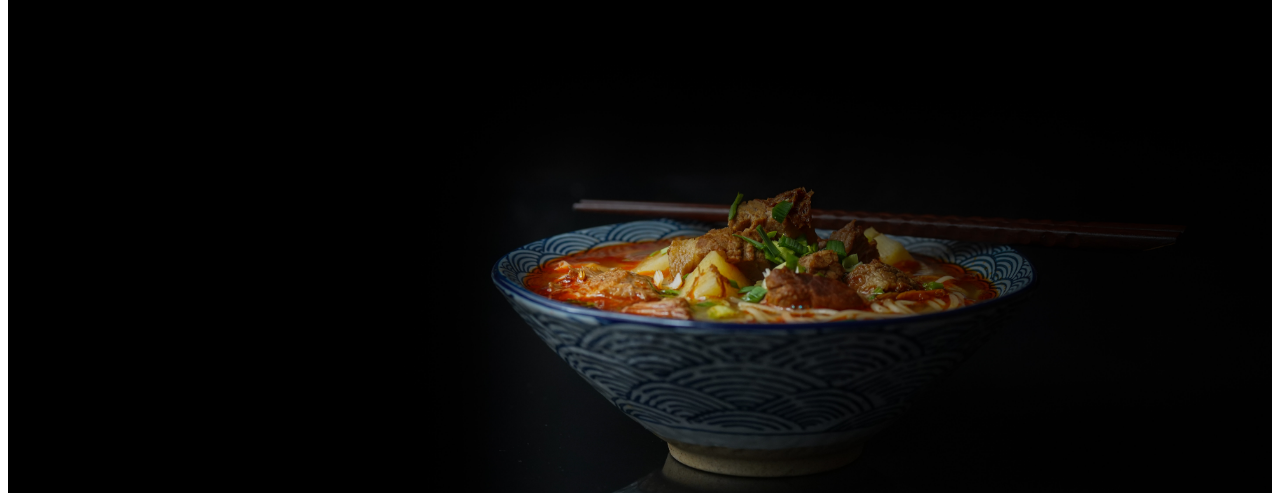
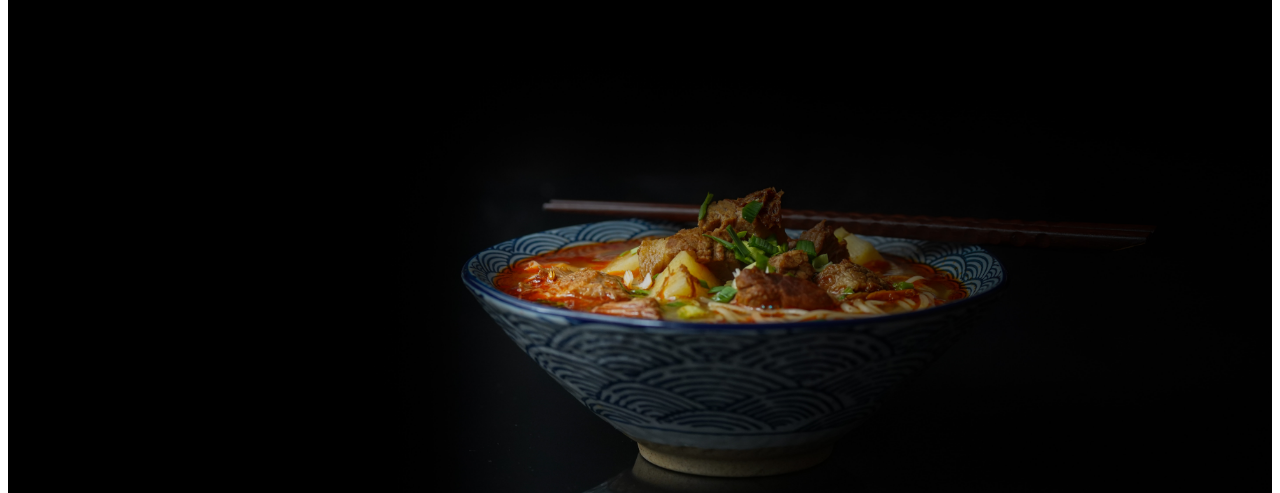
Before and after one commit to pipe2442/restaurantjs, a plain HTML site: page index.html in a window 1280 px wide. Shown: the part 307-800 px from the top of the page. Drawn offline with Linux system fonts and the light colour scheme; a web font is replaced by a local one.

Commit message:
Fix background position for main iamge

```diff
--- a/assets/styles.css
+++ b/assets/styles.css
@@ -26,7 +26,7 @@ nav button:hover {
     background-repeat: no-repeat;
     background-size: contain;
     background-attachment: fixed;
-    background-position:330px;
+    background-position:300px;
     background-color: black;
     padding: 350px;
 }
```
